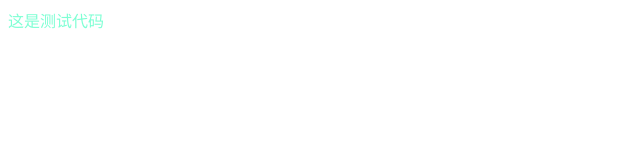
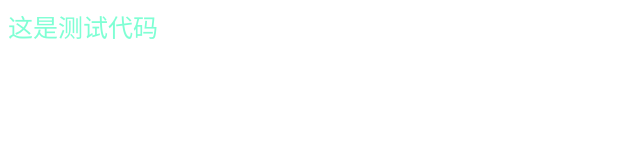
Before and after one commit to buxiangjianghua/test, a plain HTML site: page index.html in a window 1280 px wide. Shown: the whole page, without its empty margins (0-640 px from the left). Drawn offline with Linux system fonts and the light colour scheme.

Commit message:
修改dev分支的代码

```diff
--- a/test.css
+++ b/test.css
@@ -1,3 +1,4 @@
 #test{
     color: aquamarine;
+    font-size: 25px;
 }
--- a/test.js
+++ b/test.js
@@ -1 +1,2 @@
 console.log("这是测试代码")
+console.log("这是dev分支的代码");
```
